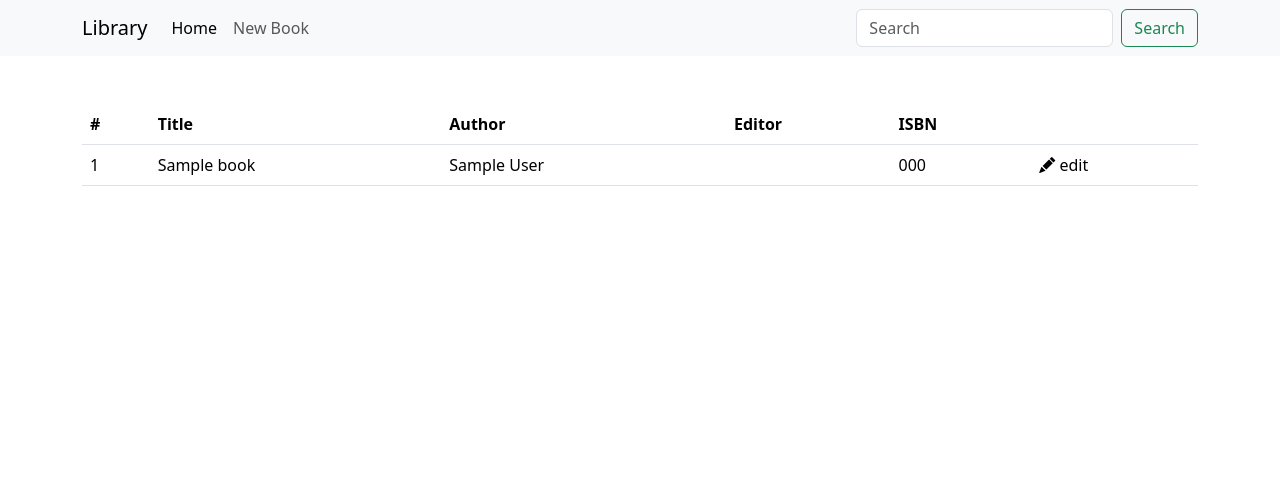
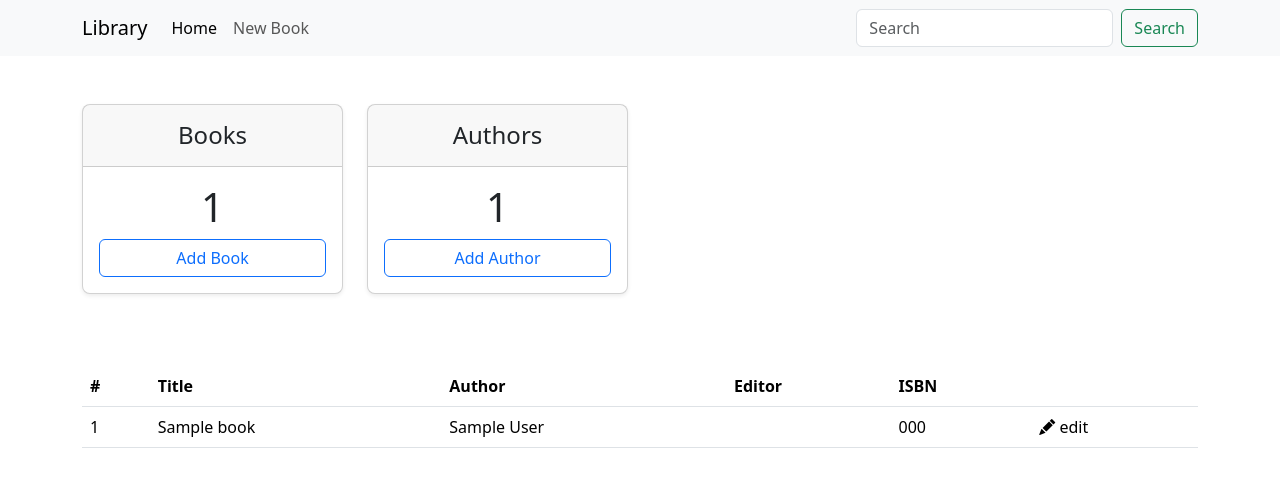
Before and after one commit to amelandri/Personal-Library, a Flask app: template templates/bookslist.html in a window 1280 px wide. Shown: the top 487 px of the page. Run offline with Flask 3, Linux system fonts and the light colour scheme; the template is opened without the code that fills it: most values are stand-ins (such as "Sample title", 1, 10 or a date in 2020).

Commit message:
Added basic stats to home page

```diff
--- a/app.py
+++ b/app.py
@@ -15,8 +15,15 @@ def index():
     cursor = conn.cursor()
     cursor.execute("SELECT * FROM books inner join authors on books.author_id = authors.author_id")
     books = cursor.fetchall()
+
+    cursor.execute("SELECT count(*) as num FROM books")
+    booknum = cursor.fetchall()
+
+    cursor.execute("SELECT count(*) as num FROM authors")
+    authornum = cursor.fetchall()
+
     conn.close()
-    return render_template('bookslist.html', books=books)
+    return render_template('bookslist.html', books=books, booknum=booknum, authornum=authornum )
 
 @app.route('/add', methods=['GET', 'POST'])
 def add_book():
--- a/templates/bookslist.html
+++ b/templates/bookslist.html
@@ -31,6 +31,54 @@
         </div>
       </div>
     </nav>
+
+    <div class="container my-5">
+
+    <div class="row row-cols-1 row-cols-md-4 mb-3 text-center">
+      <div class="col">
+        <div class="card mb-4 rounded-3 shadow-sm">
+          <div class="card-header py-3">
+            <h4 class="my-0 fw-normal">Books</h4>
+          </div>
+          <div class="card-body">
+            <h1 class="card-title pricing-card-title">
+
+              {% for n in booknum %}
+
+              {{ n['num'] }}
+
+              {% endfor %}
+
+            </h1>
+            <a class="w-100 btn  btn-outline-primary" href="/add">Add Book</a>
+          </div>
+        </div>
+      </div>
+      <div class="col">
+        <div class="card mb-4 rounded-3 shadow-sm">
+          <div class="card-header py-3">
+            <h4 class="my-0 fw-normal">Authors</h4>
+          </div>
+          <div class="card-body">
+            <h1 class="card-title pricing-card-title">
+
+              {% for n in authornum %}
+
+              {{ n['num'] }}
+
+              {% endfor %}
+
+            </h1>
+            <a class="w-100 btn  btn-outline-primary" href="/add">Add Author</a>
+          </div>
+        </div>
+      </div>
+
+    </div>
+
+
+</div>
+
 
     <div class="container my-5">
       <div class="col-lg-12 px-0">
```
